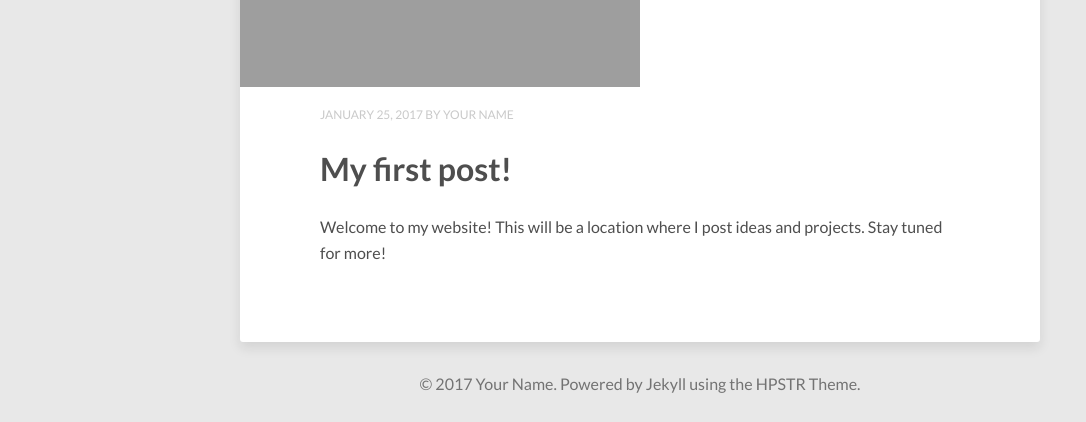
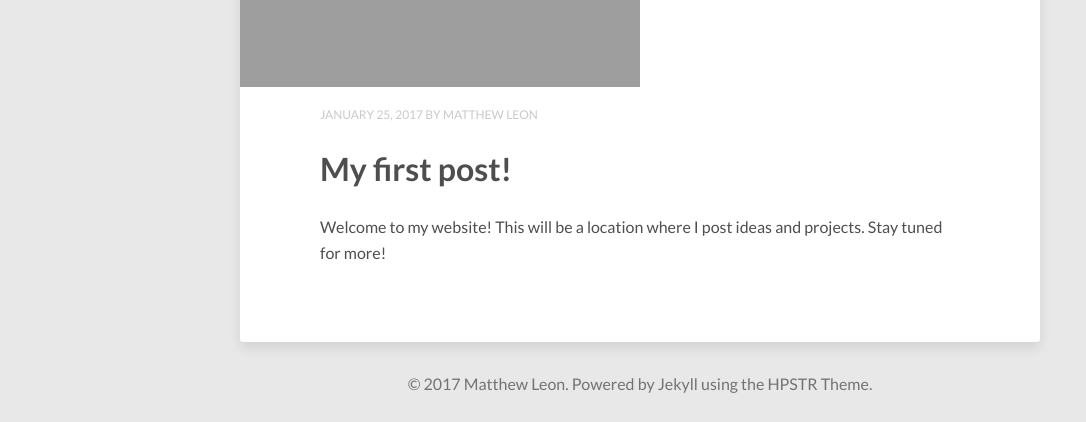
Before and after one commit to matthew-leon/matthew-leon.github.io, a Jekyll site: the page built from index.html, in a window 1280 px wide and 900 px high, scrolled down 4130 px. Shown: the part 475-897 px from the top of the window, without its empty margins (0-1086 px from the left). Built offline with Jekyll 4.4.1, drawn with Linux system fonts in a browser that asks for light colours; nearby versions of some CDN libraries; the list of posts is cut into pages by our own code; some of the changed text lies outside the part shown.

Commit message:
Update _config.yml

```diff
--- a/_config.yml
+++ b/_config.yml
@@ -9,9 +9,9 @@
 
 # Owner/author information
 owner:
-  name:           Your Name
+  name:           Matthew Leon
   avatar:         avatar.jpg
-  bio:            "Musician, Programmer, etc."
+  bio:            "Musician, Programmer, Listener"
   email:          mleon@virginia.edu
   # Social networking links used in footer. Update and remove as you like.
   twitter:
```
